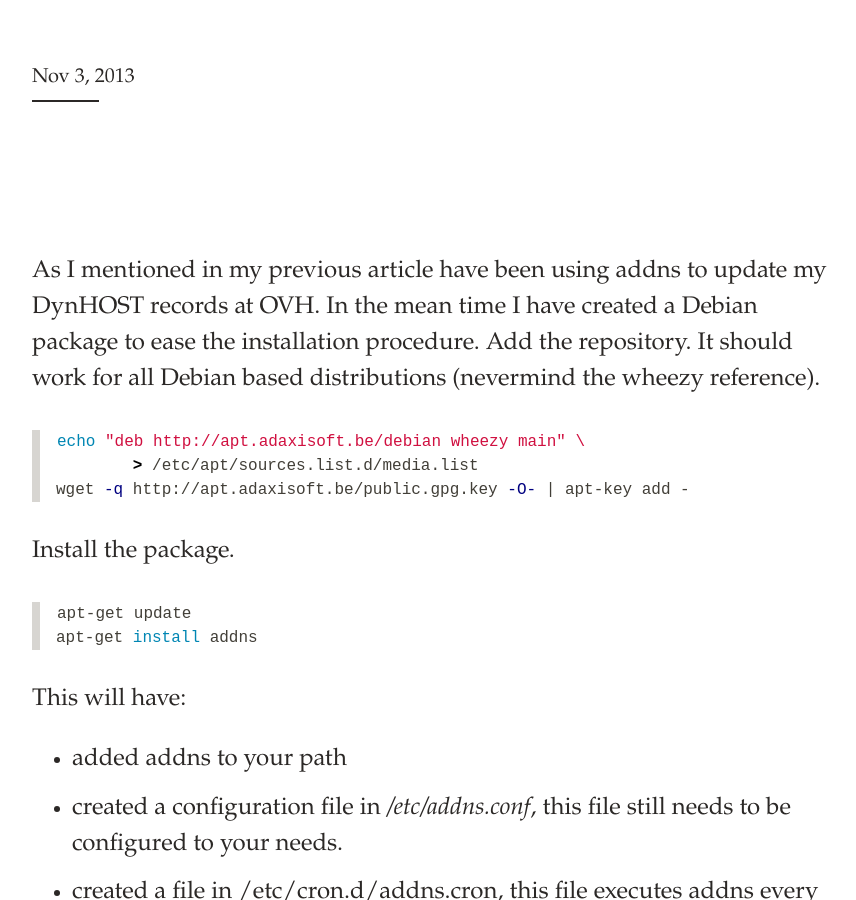
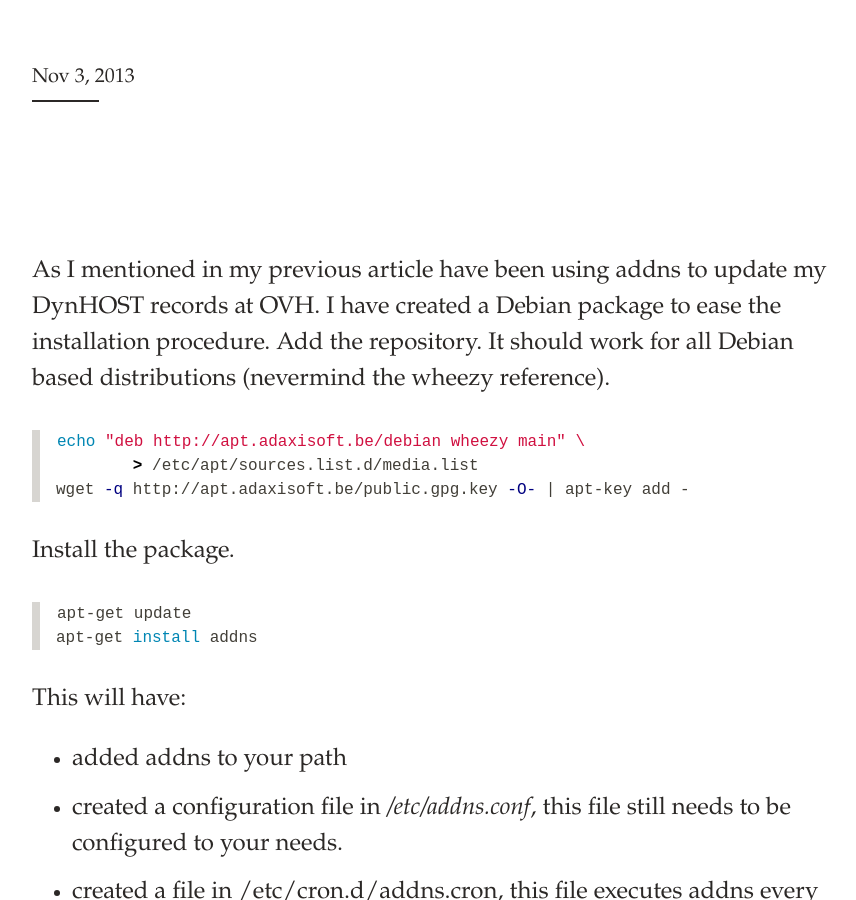
Before and after one commit to adaxi/blog, a Jekyll site: the page built from _posts/2013-11-03-addns-pl-debian-package.md, in a window 1280 px wide and 900 px high, scrolled down 321 px. Shown: the whole window, without its empty margins (208-1064 px from the left). Built offline with Jekyll 4.4.1, drawn with Linux system fonts in a browser that asks for light colours.

Commit message:
Simplify entry

````diff
--- a/_posts/2013-11-03-addns-pl-debian-package.md
+++ b/_posts/2013-11-03-addns-pl-debian-package.md
@@ -18,7 +18,7 @@ tags: []
 comments: []
 ---
 
-As I mentioned in my previous article have been using addns to update my DynHOST records at OVH. In the mean time I have created a Debian package to ease the installation procedure. Add the repository. It should work for all Debian based distributions (nevermind the wheezy reference).
+As I mentioned in my previous article have been using addns to update my DynHOST records at OVH. I have created a Debian package to ease the installation procedure. Add the repository. It should work for all Debian based distributions (nevermind the wheezy reference).
 
 ```sh
 echo "deb http://apt.adaxisoft.be/debian wheezy main" \
````
